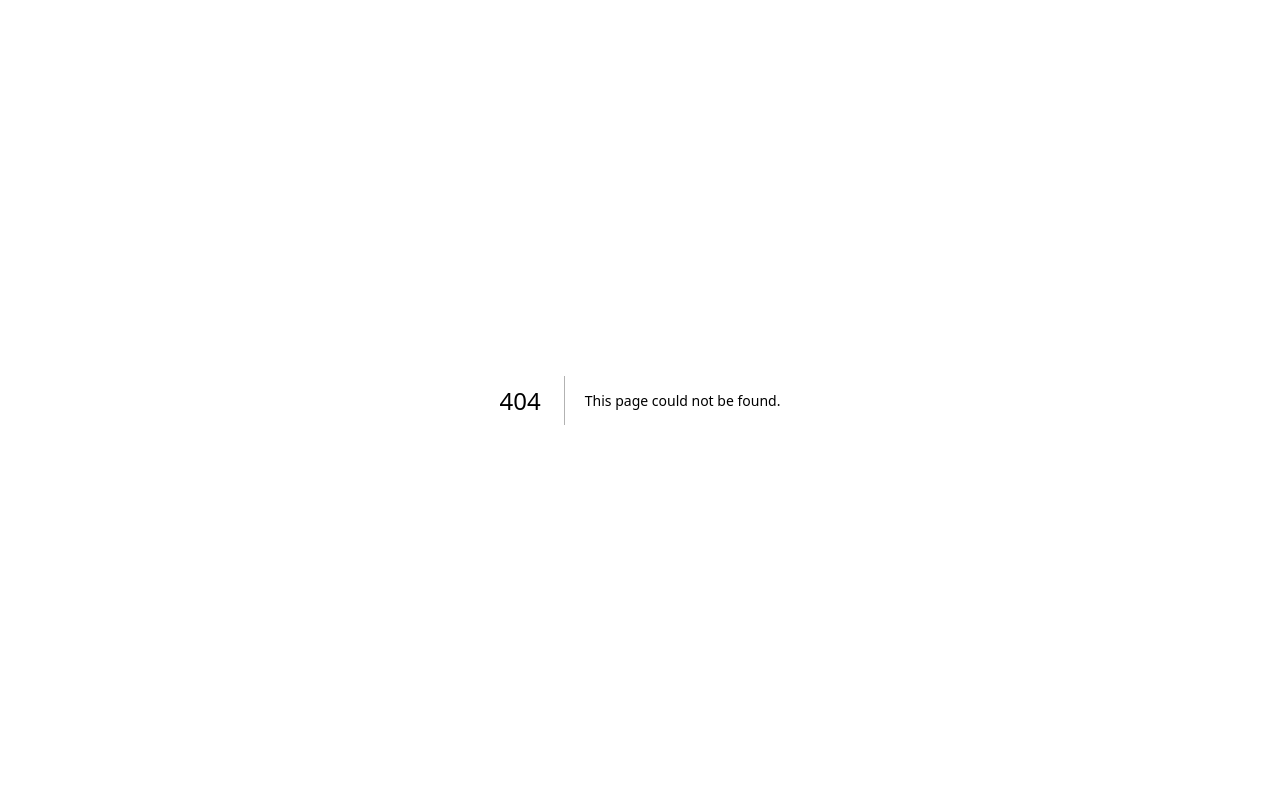
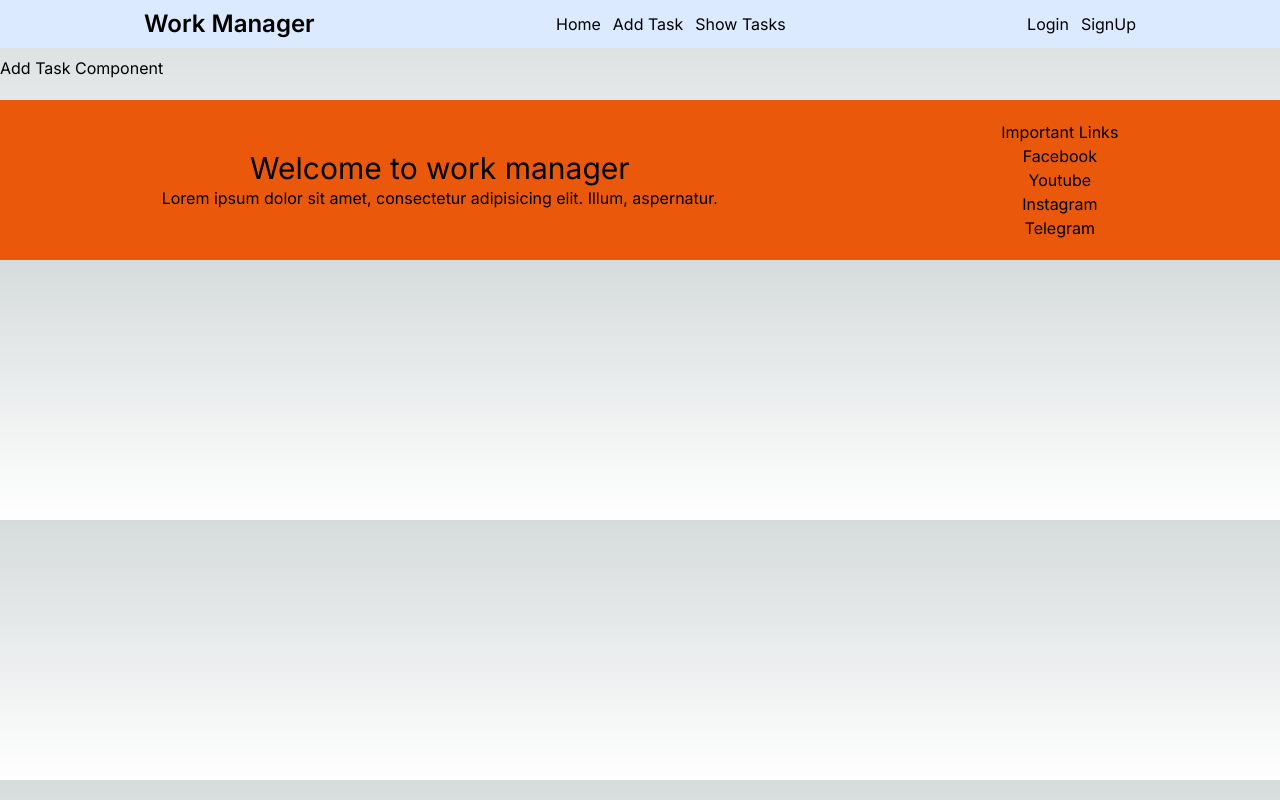
Before and after one commit to Sonupr130/work-manager, a Next.js app: page /add-task in a window 1280 px wide. Before the commit this address had no page. Built offline with nearby package versions, Linux system fonts and the light colour scheme.

Commit message:
Creating navbar and footer ui

```diff
--- /dev/null
+++ b/src/app/add-task/page.jsx
@@ -0,0 +1,16 @@
+import React from 'react'
+
+export const metadata = {
+    title: "Add Task : Work Manager",
+  };
+
+
+const AddTask = () => {
+  return (
+    <div>
+        <h1>Add Task Component</h1>
+    </div>
+  )
+}
+
+export default AddTask
--- /dev/null
+++ b/src/app/info/page.js
@@ -0,0 +1,12 @@
+
+"use client"
+
+export default function Info() {
+    return (
+        <div className="flex flex-col bg-white m-8 text-black p-8">
+            <h1>Welcome to the Next.js App</h1>
+            <p>This is a simple Next.js application.</p>
+            <button className="p-3 bg-blue-500 text-white">Submit</button>
+        </div>
+    )
+}
--- a/src/app/layout.js
+++ b/src/app/layout.js
@@ -1,17 +1,18 @@
 import { Inter } from "next/font/google";
 import "./globals.css";
+import Navbar from "@/components/Navbar";
+import Footer from "@/components/Footer";
 
 const inter = Inter({ subsets: ["latin"] });
-
-export const metadata = {
-  title: "Create Next App",
-  description: "Generated by create next app",
-};
 
 export default function RootLayout({ children }) {
   return (
     <html lang="en">
-      <body className={inter.className}>{children}</body>
+      <body className={inter.className}>
+        <Navbar />
+        <div className="mt-2">{children}</div>
+        <Footer/>
+      </body>
     </html>
   );
 }
--- a/src/app/page.js
+++ b/src/app/page.js
@@ -1,113 +1,13 @@
 import Image from "next/image";
+
+export const metadata = {
+  title: "Work Manager",
+}
 
 export default function Home() {
   return (
-    <main className="flex min-h-screen flex-col items-center justify-between p-24">
-      <div className="z-10 max-w-5xl w-full items-center justify-between font-mono text-sm lg:flex">
-        <p className="fixed left-0 top-0 flex w-full justify-center border-b border-gray-300 bg-gradient-to-b from-zinc-200 pb-6 pt-8 backdrop-blur-2xl dark:border-neutral-800 dark:bg-zinc-800/30 dark:from-inherit lg:static lg:w-auto  lg:rounded-xl lg:border lg:bg-gray-200 lg:p-4 lg:dark:bg-zinc-800/30">
-          Get started by editing&nbsp;
-          <code className="font-mono font-bold">src/app/page.js</code>
-        </p>
-        <div className="fixed bottom-0 left-0 flex h-48 w-full items-end justify-center bg-gradient-to-t from-white via-white dark:from-black dark:via-black lg:static lg:h-auto lg:w-auto lg:bg-none">
-          <a
-            className="pointer-events-none flex place-items-center gap-2 p-8 lg:pointer-events-auto lg:p-0"
-            href="https://vercel.com?utm_source=create-next-app&utm_medium=appdir-template&utm_campaign=create-next-app"
-            target="_blank"
-            rel="noopener noreferrer"
-          >
-            By{" "}
-            <Image
-              src="/vercel.svg"
-              alt="Vercel Logo"
-              className="dark:invert"
-              width={100}
-              height={24}
-              priority
-            />
-          </a>
-        </div>
-      </div>
-
-      <div className="relative flex place-items-center before:absolute before:h-[300px] before:w-full sm:before:w-[480px] before:-translate-x-1/2 before:rounded-full before:bg-gradient-radial before:from-white before:to-transparent before:blur-2xl before:content-[''] after:absolute after:-z-20 after:h-[180px] after:w-full sm:after:w-[240px] after:translate-x-1/3 after:bg-gradient-conic after:from-sky-200 after:via-blue-200 after:blur-2xl after:content-[''] before:dark:bg-gradient-to-br before:dark:from-transparent before:dark:to-blue-700 before:dark:opacity-10 after:dark:from-sky-900 after:dark:via-[#0141ff] after:dark:opacity-40 before:lg:h-[360px] z-[-1]">
-        <Image
-          className="relative dark:drop-shadow-[0_0_0.3rem_#ffffff70] dark:invert"
-          src="/next.svg"
-          alt="Next.js Logo"
-          width={180}
-          height={37}
-          priority
-        />
-      </div>
-
-      <div className="mb-32 grid text-center lg:max-w-5xl lg:w-full lg:mb-0 lg:grid-cols-4 lg:text-left">
-        <a
-          href="https://nextjs.org/docs?utm_source=create-next-app&utm_medium=appdir-template&utm_campaign=create-next-app"
-          className="group rounded-lg border border-transparent px-5 py-4 transition-colors hover:border-gray-300 hover:bg-gray-100 hover:dark:border-neutral-700 hover:dark:bg-neutral-800/30"
-          target="_blank"
-          rel="noopener noreferrer"
-        >
-          <h2 className={`mb-3 text-2xl font-semibold`}>
-            Docs{" "}
-            <span className="inline-block transition-transform group-hover:translate-x-1 motion-reduce:transform-none">
-              -&gt;
-            </span>
-          </h2>
-          <p className={`m-0 max-w-[30ch] text-sm opacity-50`}>
-            Find in-depth information about Next.js features and API.
-          </p>
-        </a>
-
-        <a
-          href="https://nextjs.org/learn?utm_source=create-next-app&utm_medium=appdir-template-tw&utm_campaign=create-next-app"
-          className="group rounded-lg border border-transparent px-5 py-4 transition-colors hover:border-gray-300 hover:bg-gray-100 hover:dark:border-neutral-700 hover:dark:bg-neutral-800 hover:dark:bg-opacity-30"
-          target="_blank"
-          rel="noopener noreferrer"
-        >
-          <h2 className={`mb-3 text-2xl font-semibold`}>
-            Learn{" "}
-            <span className="inline-block transition-transform group-hover:translate-x-1 motion-reduce:transform-none">
-              -&gt;
-            </span>
-          </h2>
-          <p className={`m-0 max-w-[30ch] text-sm opacity-50`}>
-            Learn about Next.js in an interactive course with&nbsp;quizzes!
-          </p>
-        </a>
-
-        <a
-          href="https://vercel.com/templates?framework=next.js&utm_source=create-next-app&utm_medium=appdir-template&utm_campaign=create-next-app"
-          className="group rounded-lg border border-transparent px-5 py-4 transition-colors hover:border-gray-300 hover:bg-gray-100 hover:dark:border-neutral-700 hover:dark:bg-neutral-800/30"
-          target="_blank"
-          rel="noopener noreferrer"
-        >
-          <h2 className={`mb-3 text-2xl font-semibold`}>
-            Templates{" "}
-            <span className="inline-block transition-transform group-hover:translate-x-1 motion-reduce:transform-none">
-              -&gt;
-            </span>
-          </h2>
-          <p className={`m-0 max-w-[30ch] text-sm opacity-50`}>
-            Explore starter templates for Next.js.
-          </p>
-        </a>
-
-        <a
-          href="https://vercel.com/new?utm_source=create-next-app&utm_medium=appdir-template&utm_campaign=create-next-app"
-          className="group rounded-lg border border-transparent px-5 py-4 transition-colors hover:border-gray-300 hover:bg-gray-100 hover:dark:border-neutral-700 hover:dark:bg-neutral-800/30"
-          target="_blank"
-          rel="noopener noreferrer"
-        >
-          <h2 className={`mb-3 text-2xl font-semibold`}>
-            Deploy{" "}
-            <span className="inline-block transition-transform group-hover:translate-x-1 motion-reduce:transform-none">
-              -&gt;
-            </span>
-          </h2>
-          <p className={`m-0 max-w-[30ch] text-sm opacity-50 text-balance`}>
-            Instantly deploy your Next.js site to a shareable URL with Vercel.
-          </p>
-        </a>
-      </div>
-    </main>
+    <>
+      <h1 className>Welcome to Home</h1>
+    </>
   );
 }
--- /dev/null
+++ b/src/app/show-tasks/page.jsx
@@ -0,0 +1,14 @@
+import React from 'react'
+
+
+export const metadata = {
+    title: "All Tasks : Work Manager",
+}
+
+const ShowTasks = () => {
+  return (
+    <div>ShowTasks</div>
+  )
+}
+
+export default ShowTasks
--- /dev/null
+++ b/src/components/Footer.jsx
@@ -0,0 +1,28 @@
+"use client"
+import Link from 'next/link'
+import React from 'react'
+
+
+const Footer = () => {
+  return (
+    <footer className='h-40 bg-orange-600 mt-5'>
+        <div className='flex p-5 justify-around'>
+            <div className='text-center flex flex-col justify-center'>
+                <h1 className='text-3xl'>Welcome to work manager</h1>
+                <p>Lorem ipsum dolor sit amet, consectetur adipisicing elit. Illum, aspernatur.</p>
+            </div>
+            <div className='text-center'>
+                <h1>Important Links</h1>
+                <ul>
+                    <li><Link href={"#!"}>Facebook</Link></li>
+                    <li><Link href={"#!"}>Youtube</Link></li>
+                    <li><Link href={"#!"}>Instagram</Link></li>
+                    <li><Link href={"#!"}>Telegram</Link></li>
+                </ul>
+            </div>
+        </div>
+    </footer>
+  )
+}
+
+export default Footer
--- /dev/null
+++ b/src/components/Navbar.jsx
@@ -0,0 +1,39 @@
+"use client";
+import Link from "next/link";
+import React from "react";
+const Navbar = () => {
+  return (
+    <nav className="flex justify-between items-center bg-blue-100 h-12 py-2 px-36 text-black">
+      <div className="brand">
+        <h1 className="text-2xl font-semibold">
+          <a href="#!">Work Manager</a>
+        </h1>
+      </div>
+      <div className="">
+        <ul className="flex space-x-3">
+          <li>
+            <Link href={"/"} className="hover:text-blue-600">Home</Link>
+          </li>
+          <li>
+            <Link href={"/add-task"} className="hover:text-blue-600">Add Task</Link>
+          </li>
+          <li>
+            <Link href={"/show-tasks"}className="hover:text-blue-600">Show Tasks</Link>
+          </li>
+        </ul>
+      </div>
+      <div>
+        <ul className="flex space-x-3">
+          <li>
+            <Link href="#!">Login</Link>
+          </li>
+          <li>
+            <Link href="#!">SignUp</Link>
+          </li>
+        </ul>
+      </div>
+    </nav>
+  );
+};
+
+export default Navbar;
```
Also changed, not shown: src/helper/db.js (renamed from src/app/helper/db.js), src/helper/responseMessage.js (renamed from src/app/helper/responseMessage.js), src/models/task.js (renamed from src/app/models/task.js), src/models/user.js (renamed from src/app/models/user.js).
